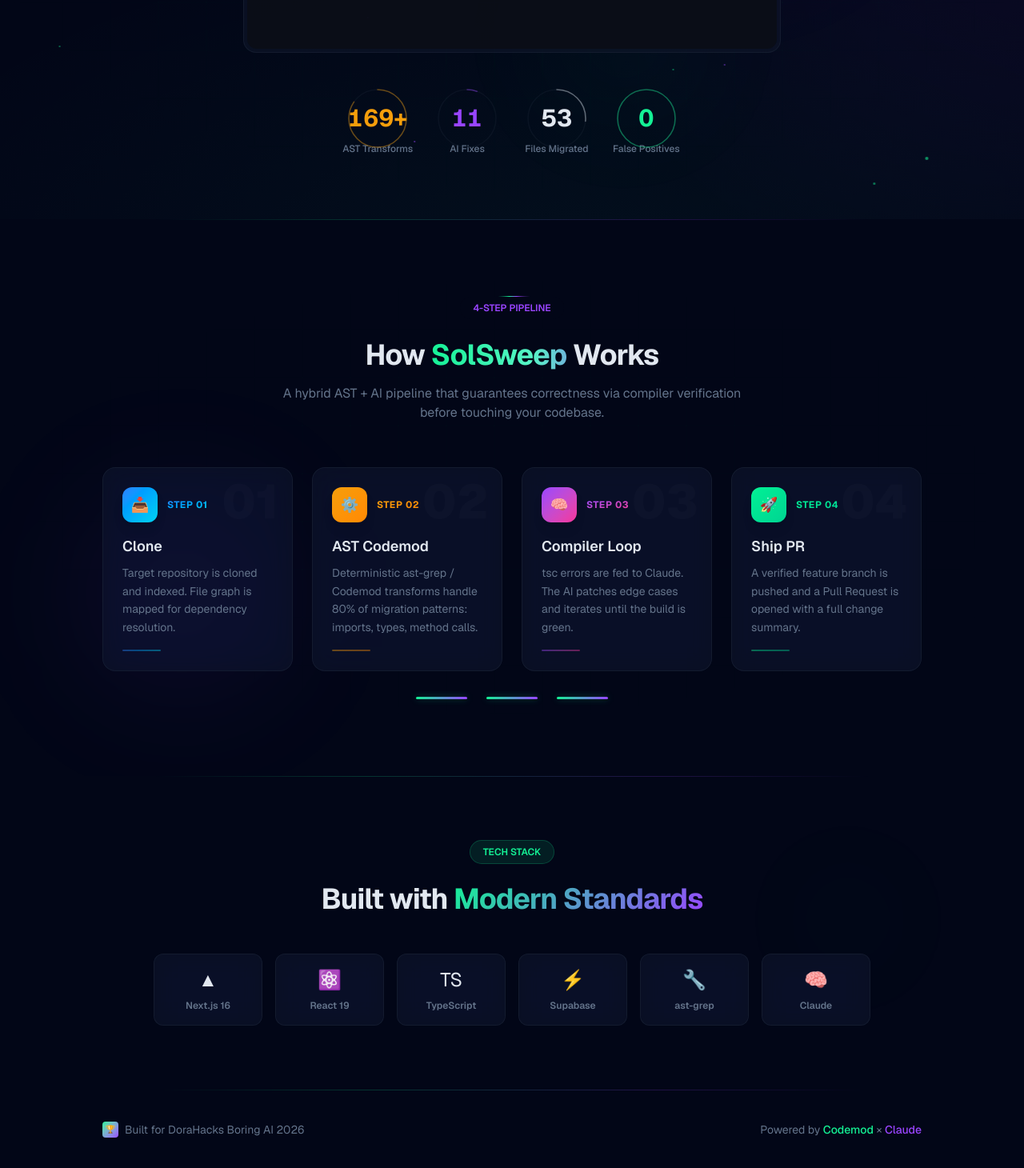
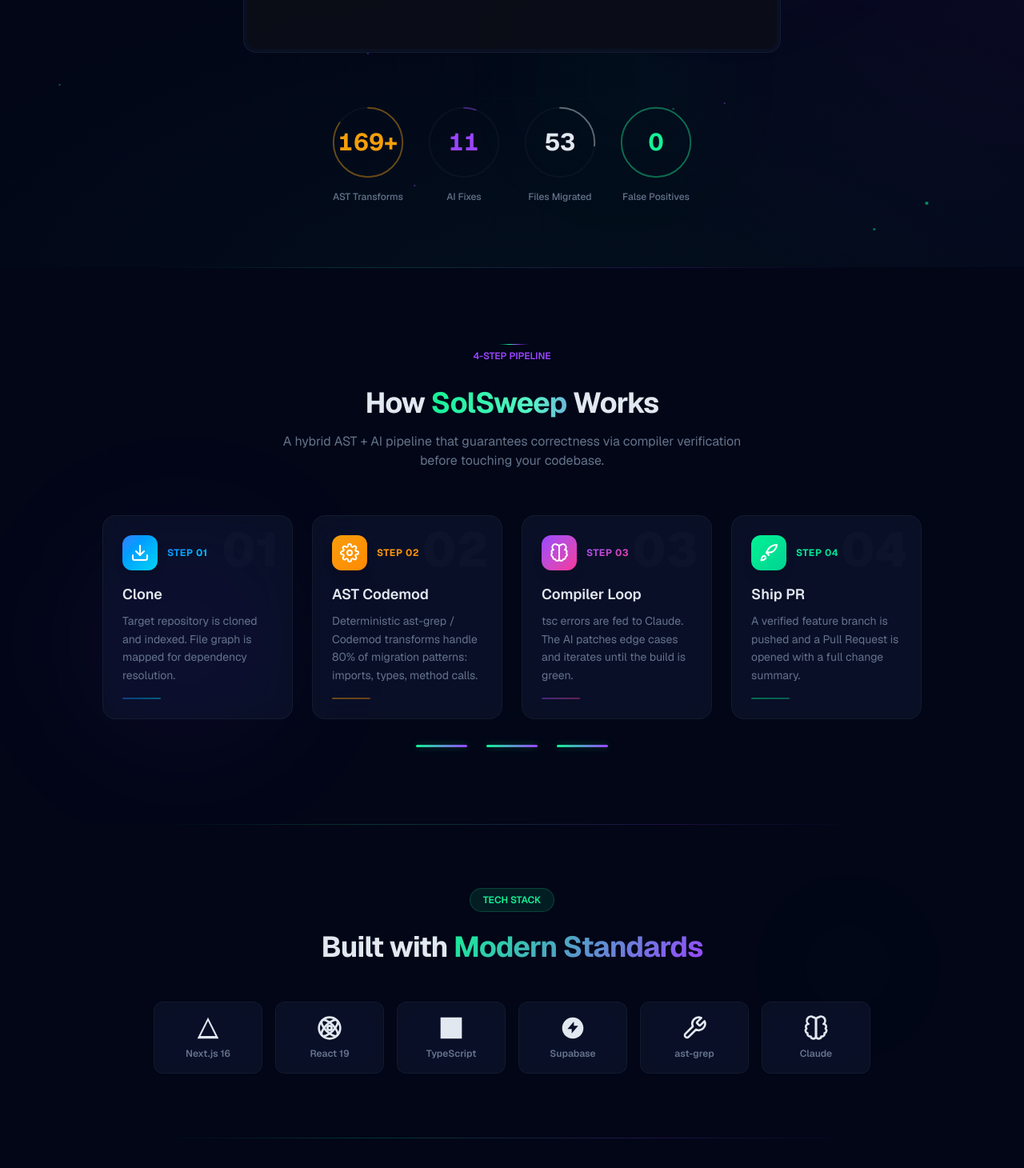
Before and after one commit to edycutjong/solsweep, a Next.js app: page / in a window 1280 px wide. Shown: the part 800-2260 px from the top of the page at 80% size. Built offline with nearby package versions, Linux system fonts and the light colour scheme.

Commit message:
chore: add final demo assets and youtube metadata

```diff
--- a/scripts/record-broll.ts
+++ b/scripts/record-broll.ts
@@ -1,4 +1,5 @@
-import { chromium, Page } from 'playwright';
+import { chromium } from 'playwright';
+import type { Page } from 'playwright';
 import path from 'path';
 import fs from 'fs';
 
@@ -33,12 +34,12 @@
   await page.waitForTimeout(1000);
 
   console.log('Navigating to Dashboard...');
-  await page.click('text="Launch Dashboard →"');
+  await page.click('a[href="/dashboard"]');
   await page.waitForLoadState('networkidle');
   await page.waitForTimeout(2000);
 
   console.log('Entering repo URL...');
-  await typeLikeUser(page, 'input[placeholder*="GitHub"]', 'https://github.com/solana-labs/solana-pay');
+  await typeLikeUser(page, '#sweep-input', 'https://github.com/solana-labs/solana-pay');
   await page.waitForTimeout(1000);
   await page.keyboard.press('Enter');
 
--- a/scripts/record-demo.ts
+++ b/scripts/record-demo.ts
@@ -35,10 +35,10 @@
 
   // Timeline
   await waitTo(5);
-  await page.click('text="Launch Dashboard →"');
+  await page.click('a[href="/dashboard"]');
 
   await waitTo(15);
-  await page.fill('input[placeholder*="GitHub"]', 'https://github.com/solana-labs/solana-pay');
+  await page.fill('#sweep-input', 'https://github.com/solana-labs/solana-pay');
   await page.keyboard.press('Enter');
 
   await waitTo(60);
--- a/src/app/globals.css
+++ b/src/app/globals.css
@@ -798,6 +798,11 @@
   scrollbar-width: none;
   -ms-overflow-style: none;
 }
+
+/* Hide Next.js dev indicator during screenshots */
+nextjs-portal {
+  display: none !important;
+}
 .scrollbar-none::-webkit-scrollbar {
   display: none;
 }
--- a/src/app/page.tsx
+++ b/src/app/page.tsx
@@ -412,9 +412,9 @@
             ].map(({ value, suffix, label, color, ringColor }) => (
               <div key={label} className="text-center relative group">
                 {/* Decorative ring */}
-                <div className="relative inline-flex items-center justify-center mx-auto mb-3">
+                <div className="relative flex items-center justify-center mx-auto mb-3 h-24 w-24">
                   <svg
-                    className="absolute h-20 w-20 -rotate-90"
+                    className="absolute inset-0 h-full w-full -rotate-90"
                     viewBox="0 0 100 100"
                   >
                     <circle
@@ -483,28 +483,28 @@
                   title: "Clone",
                   desc: "Target repository is cloned and indexed. File graph is mapped for dependency resolution.",
                   color: "from-blue-500 to-cyan-400",
-                  icon: "📥",
+                  icon: <svg className="w-6 h-6 text-white" viewBox="0 0 24 24" fill="none" stroke="currentColor" strokeWidth="2" strokeLinecap="round" strokeLinejoin="round"><path d="M21 15v4a2 2 0 0 1-2 2H5a2 2 0 0 1-2-2v-4"/><polyline points="7 10 12 15 17 10"/><line x1="12" y1="15" x2="12" y2="3"/></svg>,
                 },
                 {
                   step: "02",
                   title: "AST Codemod",
                   desc: "Deterministic ast-grep / Codemod transforms handle 80% of migration patterns: imports, types, method calls.",
                   color: "from-sol-warning to-orange-400",
-                  icon: "⚙️",
+                  icon: <svg className="w-6 h-6 text-white" viewBox="0 0 24 24" fill="none" stroke="currentColor" strokeWidth="2" strokeLinecap="round" strokeLinejoin="round"><circle cx="12" cy="12" r="3"/><path d="M19.4 15a1.65 1.65 0 0 0 .33 1.82l.06.06a2 2 0 0 1 0 2.83 2 2 0 0 1-2.83 0l-.06-.06a1.65 1.65 0 0 0-1.82-.33 1.65 1.65 0 0 0-1 1.51V21a2 2 0 0 1-2 2 2 2 0 0 1-2-2v-.09A1.65 1.65 0 0 0 9 19.4a1.65 1.65 0 0 0-1.82.33l-.06.06a2 2 0 0 1-2.83 0 2 2 0 0 1 0-2.83l.06-.06a1.65 1.65 0 0 0 .33-1.82 1.65 1.65 0 0 0-1.51-1H3a2 2 0 0 1-2-2 2 2 0 0 1 2-2h.09A1.65 1.65 0 0 0 4.6 9a1.65 1.65 0 0 0-.33-1.82l-.06-.06a2 2 0 0 1 0-2.83 2 2 0 0 1 2.83 0l.06.06a1.65 1.65 0 0 0 1.82.33H9a1.65 1.65 0 0 0 1-1.51V3a2 2 0 0 1 2-2 2 2 0 0 1 2 2v.09a1.65 1.65 0 0 0 1 1.51 1.65 1.65 0 0 0 1.82-.33l.06-.06a2 2 0 0 1 2.83 0 2 2 0 0 1 0 2.83l-.06.06a1.65 1.65 0 0 0-.33 1.82V9a1.65 1.65 0 0 0 1.51 1H21a2 2 0 0 1 2 2 2 2 0 0 1-2 2h-.09a1.65 1.65 0 0 0-1.51 1z"/></svg>,
                 },
                 {
                   step: "03",
                   title: "Compiler Loop",
                   desc: "tsc errors are fed to Claude. The AI patches edge cases and iterates until the build is green.",
                   color: "from-sol-purple to-pink-500",
-                  icon: "🧠",
+                  icon: <svg className="w-6 h-6 text-white" viewBox="0 0 24 24" fill="none" stroke="currentColor" strokeWidth="2" strokeLinecap="round" strokeLinejoin="round"><path d="M9.5 2A2.5 2.5 0 0 1 12 4.5v15a2.5 2.5 0 0 1-4.96.44 2.5 2.5 0 0 1-2.96-3.08 2.5 2.5 0 0 1-.98-4.36 2.5 2.5 0 0 1 1.9-4.22A2.5 2.5 0 0 1 9.5 2z"/><path d="M14.5 2A2.5 2.5 0 0 0 12 4.5v15a2.5 2.5 0 0 0 4.96.44 2.5 2.5 0 0 0 2.96-3.08 2.5 2.5 0 0 0 .98-4.36 2.5 2.5 0 0 0-1.9-4.22A2.5 2.5 0 0 0 14.5 2z"/></svg>,
                 },
                 {
                   step: "04",
                   title: "Ship PR",
                   desc: "A verified feature branch is pushed and a Pull Request is opened with a full change summary.",
                   color: "from-sol-green to-emerald-400",
-                  icon: "🚀",
+                  icon: <svg className="w-6 h-6 text-white" viewBox="0 0 24 24" fill="none" stroke="currentColor" strokeWidth="2" strokeLinecap="round" strokeLinejoin="round"><path d="M4.5 16.5c-1.5 1.26-2 5-2 5s3.74-.5 5-2c.71-.84.7-2.13-.09-2.91a2.18 2.18 0 0 0-2.91-.09z"/><path d="m12 15-3-3a22 22 0 0 1 2-3.95A12.88 12.88 0 0 1 22 2c0 2.73-2.52 7.73-6 9-.94.34-1.92.54-3 .54-1.08 0-2.06-.2-3-.54Z"/><path d="m9 11.5 1.5 1.5"/></svg>,
                 },
               ].map(({ step, title, desc, color, icon }, idx) => (
                 <div key={step} className="card-3d" style={{ animationDelay: `${idx * 120}ms` }}>
@@ -562,12 +562,12 @@
             </h2>
             <div className="grid grid-cols-2 sm:grid-cols-3 lg:grid-cols-6 gap-4">
               {[
-                { name: "Next.js 16", icon: "▲", bg: "from-white/10 to-white/5" },
-                { name: "React 19", icon: "⚛️", bg: "from-blue-500/10 to-cyan-500/5" },
-                { name: "TypeScript", icon: "TS", bg: "from-blue-500/10 to-blue-700/5" },
-                { name: "Supabase", icon: "⚡", bg: "from-emerald-500/10 to-emerald-700/5" },
-                { name: "ast-grep", icon: "🔧", bg: "from-sol-warning/10 to-orange-500/5" },
-                { name: "Claude", icon: "🧠", bg: "from-sol-purple/10 to-pink-500/5" },
+                { name: "Next.js 16", icon: <svg className="w-8 h-8 mx-auto" viewBox="0 0 24 24" fill="currentColor"><path d="M12 2L2 22h20L12 2zm0 3.5l7 14H5l7-14z"/></svg>, bg: "from-white/10 to-white/5" },
+                { name: "React 19", icon: <svg className="w-8 h-8 mx-auto" viewBox="0 0 24 24" fill="none" stroke="currentColor" strokeWidth="2"><path d="M12 22c5.5 0 10-4.5 10-10S17.5 2 12 2 2 6.5 2 12s4.5 10 10 10zM12 2a10 10 0 0 1 10 10 10 10 0 0 1-10 10A10 10 0 0 1 2 12 10 10 0 0 1 12 2Z"/><ellipse cx="12" cy="12" rx="4" ry="10" transform="rotate(45 12 12)"/><ellipse cx="12" cy="12" rx="4" ry="10" transform="rotate(-45 12 12)"/><circle cx="12" cy="12" r="2"/></svg>, bg: "from-blue-500/10 to-cyan-500/5" },
+                { name: "TypeScript", icon: <svg className="w-8 h-8 mx-auto" viewBox="0 0 24 24" fill="currentColor"><path d="M2 2h20v20H2V2zm10.5 10.5v-3h-3v-1.5h7.5v1.5h-3v7.5h-1.5v-4.5zm-5 4.5c-2.5 0-3.5-1.5-3.5-3.5h1.5c0 1.5.5 2 2 2s2-.5 2-1.5c0-2-3.5-1.5-3.5-4s1.5-3.5 3.5-3.5c2 0 3.5 1 3.5 3h-1.5c0-1-1-1.5-2-1.5s-2 .5-2 1.5c0 2 3.5 1.5 3.5 4s-1.5 3.5-3.5 3.5z"/></svg>, bg: "from-blue-500/10 to-blue-700/5" },
+                { name: "Supabase", icon: <svg className="w-8 h-8 mx-auto" viewBox="0 0 24 24" fill="currentColor"><path d="M12 2C6.48 2 2 6.48 2 12s4.48 10 10 10 10-4.48 10-10S17.52 2 12 2zm1 15h-2v-4H7l6-7v4h4l-6 7z"/></svg>, bg: "from-emerald-500/10 to-emerald-700/5" },
+                { name: "ast-grep", icon: <svg className="w-8 h-8 mx-auto" viewBox="0 0 24 24" fill="none" stroke="currentColor" strokeWidth="2" strokeLinecap="round" strokeLinejoin="round"><path d="M14.7 6.3a1 1 0 0 0 0 1.4l1.6 1.6a1 1 0 0 0 1.4 0l3.77-3.77a6 6 0 0 1-7.94 7.94l-6.91 6.91a2.12 2.12 0 0 1-3-3l6.91-6.91a6 6 0 0 1 7.94-7.94l-3.76 3.76z"/></svg>, bg: "from-sol-warning/10 to-orange-500/5" },
+                { name: "Claude", icon: <svg className="w-8 h-8 mx-auto" viewBox="0 0 24 24" fill="none" stroke="currentColor" strokeWidth="2" strokeLinecap="round" strokeLinejoin="round"><path d="M9.5 2A2.5 2.5 0 0 1 12 4.5v15a2.5 2.5 0 0 1-4.96.44 2.5 2.5 0 0 1-2.96-3.08 2.5 2.5 0 0 1-.98-4.36 2.5 2.5 0 0 1 1.9-4.22A2.5 2.5 0 0 1 9.5 2z"/><path d="M14.5 2A2.5 2.5 0 0 0 12 4.5v15a2.5 2.5 0 0 0 4.96.44 2.5 2.5 0 0 0 2.96-3.08 2.5 2.5 0 0 0 .98-4.36 2.5 2.5 0 0 0-1.9-4.22A2.5 2.5 0 0 0 14.5 2z"/></svg>, bg: "from-sol-purple/10 to-pink-500/5" },
               ].map(({ name, icon, bg }) => (
                 <div
                   key={name}
--- a/src/components/StatsBar.tsx
+++ b/src/components/StatsBar.tsx
@@ -38,10 +38,10 @@
   totalFiles: number;
 }) {
   const stats = [
-    { label: "PRs Opened", value: totalPRs, color: "text-sol-green", icon: "🔀", glow: "shadow-sol-green/10" },
-    { label: "AST Transforms", value: totalAstFixes, color: "text-sol-warning", icon: "⚙️", glow: "shadow-sol-warning/10" },
-    { label: "AI Fixes", value: totalAiFixes, color: "text-sol-purple", icon: "🧠", glow: "shadow-sol-purple/10" },
-    { label: "Files Modified", value: totalFiles, color: "text-foreground", icon: "📁", glow: "shadow-white/5" },
+    { label: "PRs Opened", value: totalPRs, color: "text-sol-green", icon: <svg className="w-5 h-5" viewBox="0 0 24 24" fill="none" stroke="currentColor" strokeWidth="2" strokeLinecap="round" strokeLinejoin="round"><path d="M6 3v12"/><circle cx="18" cy="6" r="3"/><circle cx="6" cy="18" r="3"/><path d="M18 9a9 9 0 0 1-9 9"/></svg>, glow: "shadow-sol-green/10" },
+    { label: "AST Transforms", value: totalAstFixes, color: "text-sol-warning", icon: <svg className="w-5 h-5" viewBox="0 0 24 24" fill="none" stroke="currentColor" strokeWidth="2" strokeLinecap="round" strokeLinejoin="round"><circle cx="12" cy="12" r="3"/><path d="M19.4 15a1.65 1.65 0 0 0 .33 1.82l.06.06a2 2 0 0 1 0 2.83 2 2 0 0 1-2.83 0l-.06-.06a1.65 1.65 0 0 0-1.82-.33 1.65 1.65 0 0 0-1 1.51V21a2 2 0 0 1-2 2 2 2 0 0 1-2-2v-.09A1.65 1.65 0 0 0 9 19.4a1.65 1.65 0 0 0-1.82.33l-.06.06a2 2 0 0 1-2.83 0 2 2 0 0 1 0-2.83l.06-.06a1.65 1.65 0 0 0 .33-1.82 1.65 1.65 0 0 0-1.51-1H3a2 2 0 0 1-2-2 2 2 0 0 1 2-2h.09A1.65 1.65 0 0 0 4.6 9a1.65 1.65 0 0 0-.33-1.82l-.06-.06a2 2 0 0 1 0-2.83 2 2 0 0 1 2.83 0l.06.06a1.65 1.65 0 0 0 1.82.33H9a1.65 1.65 0 0 0 1-1.51V3a2 2 0 0 1 2-2 2 2 0 0 1 2 2v.09a1.65 1.65 0 0 0 1 1.51 1.65 1.65 0 0 0 1.82-.33l.06-.06a2 2 0 0 1 2.83 0 2 2 0 0 1 0 2.83l-.06.06a1.65 1.65 0 0 0-.33 1.82V9a1.65 1.65 0 0 0 1.51 1H21a2 2 0 0 1 2 2 2 2 0 0 1-2 2h-.09a1.65 1.65 0 0 0-1.51 1z"/></svg>, glow: "shadow-sol-warning/10" },
+    { label: "AI Fixes", value: totalAiFixes, color: "text-sol-purple", icon: <svg className="w-5 h-5" viewBox="0 0 24 24" fill="none" stroke="currentColor" strokeWidth="2" strokeLinecap="round" strokeLinejoin="round"><path d="M9.5 2A2.5 2.5 0 0 1 12 4.5v15a2.5 2.5 0 0 1-4.96.44 2.5 2.5 0 0 1-2.96-3.08 2.5 2.5 0 0 1-.98-4.36 2.5 2.5 0 0 1 1.9-4.22A2.5 2.5 0 0 1 9.5 2z"/><path d="M14.5 2A2.5 2.5 0 0 0 12 4.5v15a2.5 2.5 0 0 0 4.96.44 2.5 2.5 0 0 0 2.96-3.08 2.5 2.5 0 0 0 .98-4.36 2.5 2.5 0 0 0-1.9-4.22A2.5 2.5 0 0 0 14.5 2z"/></svg>, glow: "shadow-sol-purple/10" },
+    { label: "Files Modified", value: totalFiles, color: "text-foreground", icon: <svg className="w-5 h-5" viewBox="0 0 24 24" fill="none" stroke="currentColor" strokeWidth="2" strokeLinecap="round" strokeLinejoin="round"><path d="M22 19a2 2 0 0 1-2 2H4a2 2 0 0 1-2-2V5a2 2 0 0 1 2-2h5l2 3h9a2 2 0 0 1 2 2z"/></svg>, glow: "shadow-white/5" },
   ];
 
   return (
```
Also changed, not shown: 4 other files (tests, documents, lock files or other folders).
